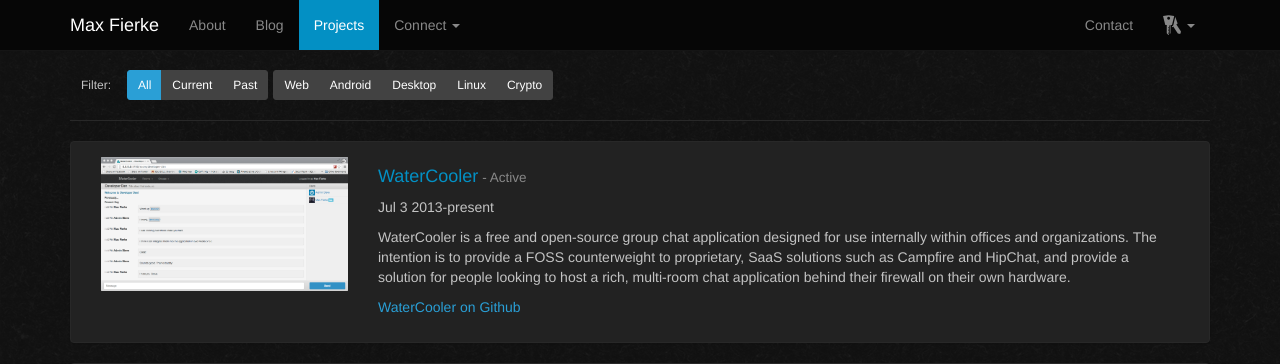
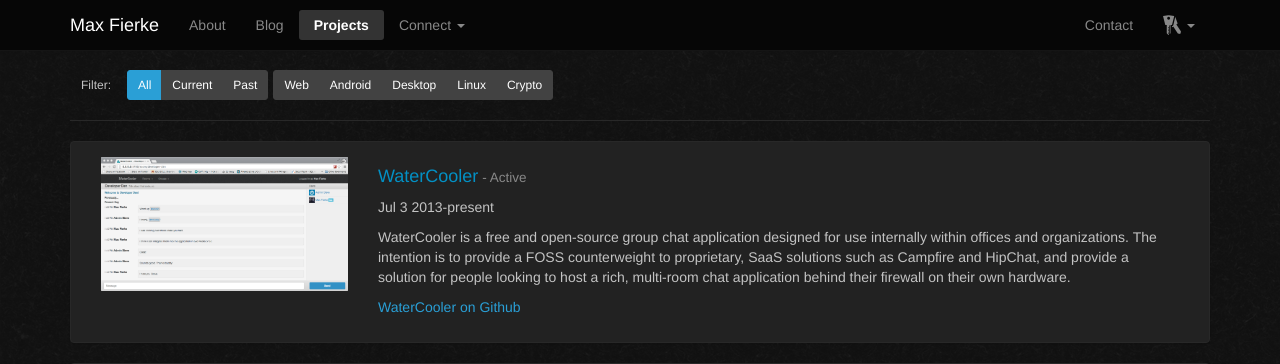
Before and after one commit to maxfierke/dotcom-flask, a Flask app: page /projects/ in a window 1280 px wide. Shown: the top 364 px of the page. Run offline with Flask 2, Linux system fonts and the light colour scheme; some libraries are stand-ins or nearby versions; some web fonts are replaced.

Commit message:
Pillify the navbar nav items
Signed-off-by: Max Fierke <max@maxfierke.com>

```diff
--- a/static/css/application.css
+++ b/static/css/application.css
@@ -47,9 +47,17 @@ code {
     border-bottom: 1px solid #151515;
 }
 
+.navbar .navbar-nav>li>a {
+    padding-top: 5px;
+    padding-bottom: 5px;
+    margin: 10px 0;
+}
+
 .navbar .navbar-nav>li.active>a,
 .navbar .navbar-nav>li.active>a:hover {
-    background-color: #0390c4;
+    background-color: #333;
+    border-radius: 3px;
+    font-weight: bold;
 }
 
 .navbar .navbar-nav .hidden-xs {
```
